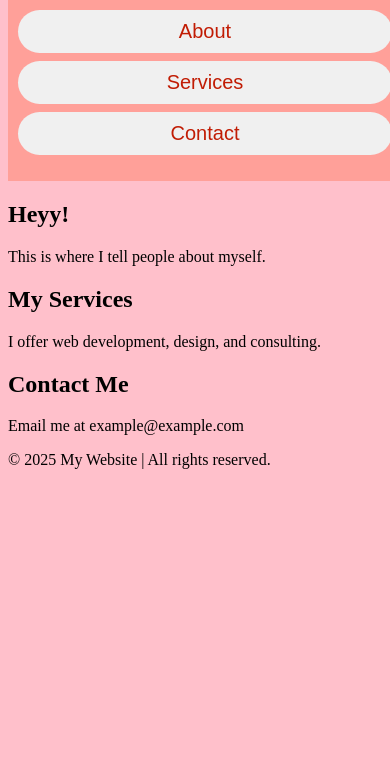
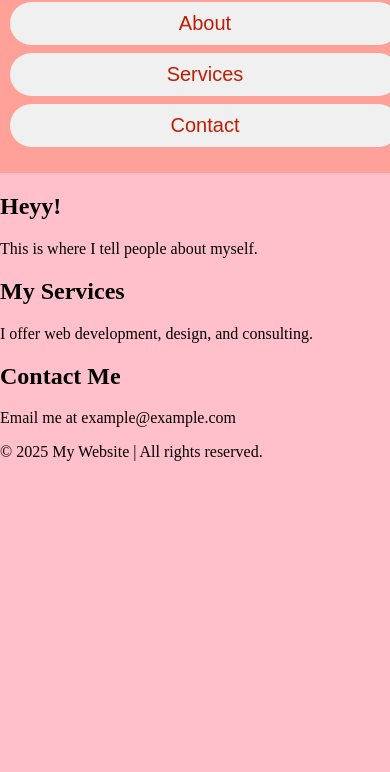
Before and after one commit to nishthapnt/kawaiiweb, a plain HTML site: page index.html in a window 390 px wide. Shown: the part 72-844 px from the top of the page. Drawn offline with Linux system fonts and the light colour scheme; a web font is replaced by a local one.

Commit message:
Revert "add html and css files with responsive header"
This reverts commit 0f195b9735119fe878e75fda61c22b1ef3ded6f8.

```diff
--- a/styles.css
+++ b/styles.css
@@ -1,10 +1,15 @@
 *{
     background-color: pink;
-
+    /* border: 1px solid #c11c04;   */
 }
 
 
-
+body{
+    /* background-color: #f0f0f0; */
+    margin: 0;
+    padding: 0;
+    /* font-family: "Winky Sans", sans-serif; */
+}
 
 
 header {
@@ -13,9 +18,11 @@ header {
     justify-content: space-between;
     padding: 10px 10px;
     background-color: #ffa099;
+
 }
 header * {
     background-color: inherit;
+
 }
 .logodiv{
     display:flex;
```
